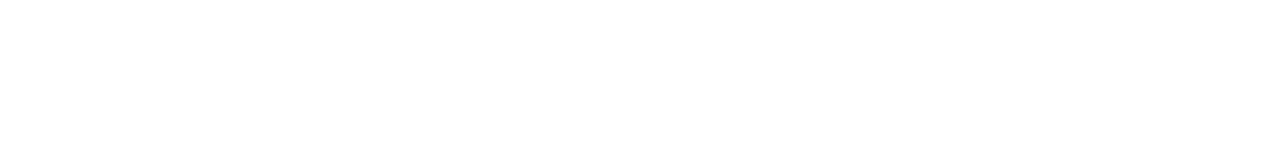
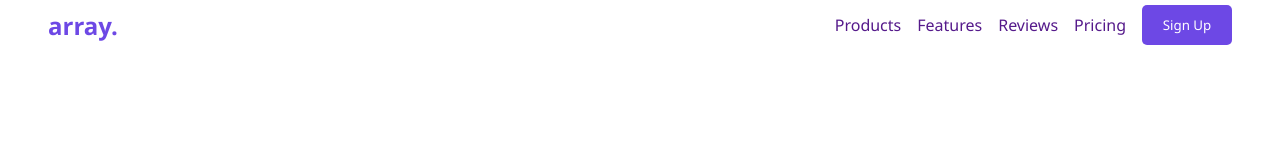
Before and after one commit to ghizlanejadraoui/array_projet, a plain HTML site: page index.html in a window 1280 px wide. Drawn offline with Linux system fonts and the light colour scheme.

Commit message:
[complet] header

```diff
--- a/index.html
+++ b/index.html
@@ -5,12 +5,25 @@
     <meta charset="UTF-8" />
     <meta name="viewport" content="width=device-width, initial-scale=1.0" />
     <link rel="stylesheet" href="./public/css/app.css">
-    <title>array.</title>
+    <title>array</title>
 </head>
 
 <body>
     <!--& header : ghizlane -->
-    <header></header>
+    <header>
+        <nav>
+            <div class="logo">
+                <a>array.</a>
+            </div>
+            <div class="about">
+                <a href="">Products</a>
+                <a href="">Features</a>
+                <a href="">Reviews</a>
+                <a href="">Pricing</a>
+                <button>Sign Up</button>
+            </div>
+        </nav>
+    </header>
 
     <!--* main -->
     <main>
--- a/public/css/app.css
+++ b/public/css/app.css
@@ -1,4 +1,52 @@
+* {
+    margin: 0;
+    padding: 0;
+    box-sizing: border-box;
+}
+
 /*& start : ghizlane  */
+
+/** nav */
+header {
+    padding: 0 3rem;
+    font-family: "Segoe UI";
+}
+
+nav {
+    display: flex;
+    justify-content: space-between;
+    align-items: center;
+    width: 100%;
+    height: 50px;
+}
+
+.logo {
+    color: #6d48e5;
+    font-size: x-large;
+    font-weight: bold;
+}
+
+.about {
+    display: flex;
+    align-items: center;
+    gap: 1rem;
+}
+
+a {
+    text-decoration: none;
+}
+
+button {
+    font-family: "Segoe UI", Roboto, "Helvetica Neue", Arial, "Noto Sans",
+        "Liberation Sans", sans-serif, "Apple Color Emoji", "Segoe UI Emoji",
+        "Segoe UI Symbol", "Noto Color Emoji";
+    width: 90px;
+    height: 40px;
+    background-color: #6d48e5;
+    color: white;
+    border: none;
+    border-radius: 5px;
+}
 
 /*& end : ghizlane  */
 
```
